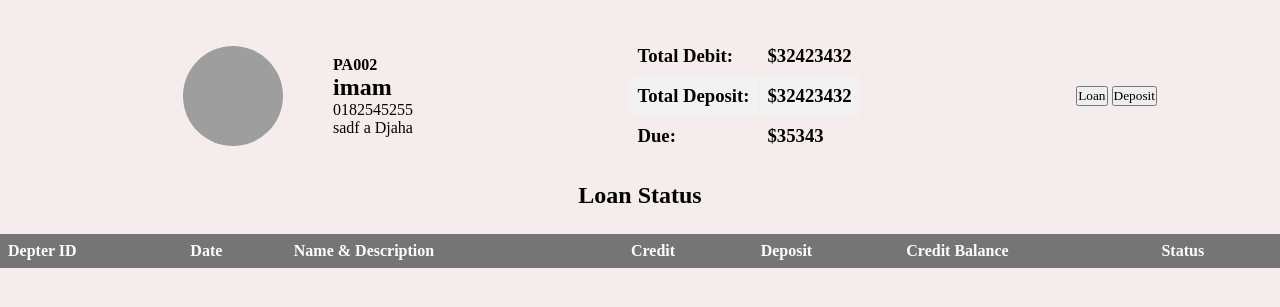
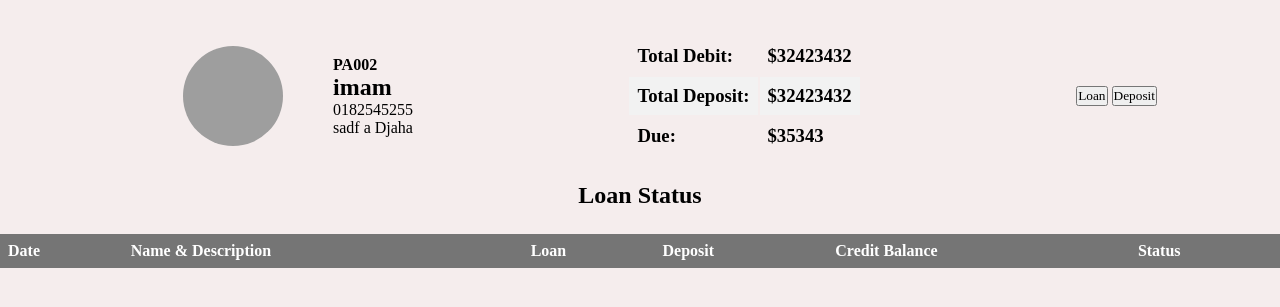
Before and after one commit to Abdunnoor11/pokectaccount, a Django app: page /debtorprofile/2 in a window 1280 px wide. Shown: the part 47-354 px from the top of the page. Run offline with Django 3.2, Linux system fonts and the light colour scheme; data comes from the database, SQL or seed files in the repository; lists and menus that the app fills with data are empty; some web fonts are replaced; grey boxes are pictures that could not be loaded.

Commit message:
add accounts view

```diff
--- a/app/admin.py
+++ b/app/admin.py
@@ -3,5 +3,4 @@ from .models import *
 
 # Register your models here.
 admin.site.register(Debtor)
-admin.site.register(Credit)
-admin.site.register(Deposit)
+admin.site.register(Account)
--- a/app/models.py
+++ b/app/models.py
@@ -9,17 +9,15 @@ class Debtor(models.Model):
     address = models.TextField(blank=True, null= True)
     img = models.ImageField(upload_to='pics', null=True, blank=True)
     lender = models.ForeignKey(User, on_delete=models.SET_NULL, blank=True, null=True)
-
+    totalbalance = models.IntegerField(default=0, null=True, blank=True)
     def __str__(self):
         return "PA00" +str(self.id)
 
-class Credit(models.Model):
+class Account(models.Model):
     debtor = models.ForeignKey(Debtor, on_delete=models.SET_NULL, blank=True, null=True)
-    credit = models.IntegerField(default=0, null=True, blank=True)
+    description = models.TextField(blank=True, null= True)
+    loan = models.IntegerField(default=0, null=True, blank=True)
+    deposit = models.IntegerField(default=0, null=True, blank=True)
+    balance = models.IntegerField(default=0, null=True, blank=True)
     date = models.DateTimeField(auto_now_add=True)
     status = models.BooleanField(default=False, null=True, blank=False)
-
-class Deposit(models.Model):
-    deposit = models.IntegerField(default=0, null=True, blank=True)
-    date = models.DateTimeField(auto_now_add=True)
-    credit = models.ForeignKey(Credit, on_delete=models.SET_NULL, blank=True, null=True)
--- a/app/templates/app/debtorprofile.html
+++ b/app/templates/app/debtorprofile.html
@@ -136,15 +136,28 @@ Profile
 
         <table>
             <tr>
-                <th>Depter ID</th>
                 <th>Date</th>
                 <th>Name & Description</th>
-                <th>Credit</th>
+                <th>Loan</th>
                 <th>Deposit</th>
                 <th>Credit Balance</th>
                 <th>Status</th>
             </tr>
+            {% for account in accounts %}
+              <tr>
+                <td>{{ account.date }}</td>
+                <td>{{ account.description }}</td>
+                <td>{{ account.loan }}</td>
+                <td>{{ account.deposit }}</td>
+                <td>{{ account.balance }}</td>
+                {% if account.status %}
+                  <td>Paid</td>
+                {% else %}
+                <td>Due</td>
+                {% endif %}
 
+              </tr>
+            {% endfor %}
         </table>
     </div>
 
@@ -152,7 +165,7 @@ Profile
         <div class="tblrow">
             R0001 | Raju | Paid <br />
             Total Balance: 5000000 <br />
-            Credit: 0, Deposit: 100000
+            Loan: 0, Deposit: 100000
         </div>
 
     </div>
@@ -163,11 +176,14 @@ Profile
       <div class="modal-body">
         <span class="close">&times;</span>
         <h3>Loan</h3>
-        <form action="">
+        <form action="{% url 'accounts' profile.id 'loan' %}" method="post">
+          {% csrf_token %}
             <label for="description">Description</label>
-            <input type="text"><br>
+            <input type="text" name="description"><br>
             <label for="amount">Amount</label>
-            <input type="number"><br>
+            <input type="number" name="loan"><br>
+            <label for="date">Date</label>
+            <input type="date" name="date" ><br>
             <input type="submit" value="submit">
         </form>
       </div>
@@ -179,11 +195,14 @@ Profile
       <div class="modal-body">
         <span class="close">&times;</span>
         <h3>Deposit</h3>
-        <form action="">
+        <form action="{% url 'accounts' profile.id 'deposit' %}" method="post">
+          {% csrf_token %}
             <label for="description">Description</label>
-            <input type="text"><br>
+            <input type="text" name="description"><br>
             <label for="amount">Amount</label>
-            <input type="number"><br>
+            <input type="number" name="deposit"><br>
+            <label for="date">Date</label>
+            <input type="date" name="date" ><br>
             <input type="submit" value="submit">
         </form>
       </div>
--- a/app/templates/app/layout.html
+++ b/app/templates/app/layout.html
@@ -20,7 +20,7 @@
         </nav>
         <div class="menu" id="mySidenav">
             <a href="javascript:void(0)" class="closebtn" onclick="closeNav()">&times;</a>
-                <a href="">Dashboard</a>
+                <a href="{% url 'index' %}">Dashboard</a>
                 <a href="">Land</a>
                          <a class="sub" href="">Land Payment</a>
                          <a class="sub" href="">Land Details</a>
--- a/app/urls.py
+++ b/app/urls.py
@@ -13,6 +13,5 @@ urlpatterns = [
     path('debtor/', views.debtor, name='debtor'),
     path('debtorprofile/<int:id>', views.debtorprofile, name='debtorprofile'),
 
-    path('credit/', views.credit, name='credit'),
-    path('deposit/', views.deposit, name='deposit'),
+    path('accounts/<int:id>/<str:string>', views.accounts, name='accounts'),
 ]
--- a/app/views.py
+++ b/app/views.py
@@ -39,35 +39,38 @@ def newdebtor(request):
 # @login_required(login_url='login')
 def debtorprofile(request, id):
     profile = Debtor.objects.get(id=id)
-
+    account = Account.objects.filter(debtor=profile)
+    # print(account[0].balance)
     return render(request, "app/debtorprofile.html",{
-        "profile":profile,
+        "profile": profile,
+        "accounts": account,
     })
 
-def credit(request):
+def accounts(request, id, string):
+    profile = Debtor.objects.get(id=id)
+    account = Account.objects.filter(debtor=profile).last()
+    print(account.balance)
+
     if request.method == 'POST':
-        name = request.POST['name']
-        credit = request.POST['credit']
+        if string == 'loan':
+            loan = request.POST['loan']
+            balance = int(loan) + account.balance
+            deposit = 0
+        else:
+            loan = 0
+            deposit = request.POST['deposit']
+            balance = account.balance - int(deposit)
 
-        new_credit = Credit.objects.create(nameDescription = name, credit = credit)
-        new_credit.save()
-        return redirect("loan")
+        description = request.POST['description']
+        date = request.POST['date']
+
+        ac = Account.objects.create(debtor=profile, description=description, loan=loan, deposit=deposit, balance = balance, date=date)
+        ac.save()
+
+        return redirect("debtorprofile", id)
     else:
         return render(request, "app/loanform.html")
 
-def deposit(request):
-    if request.method == 'POST':
-        creditid = request.POST['creditid']
-        deposit = request.POST['deposit']
-        print(creditid, deposit)
-        # new_deposit = deposit.objects.create(nameDescription = creditid, credit = credit)
-        # new_credit.save()
-        return redirect("deposit")
-    else:
-        allcredit = Credit.objects.all()
-        return render(request, "app/depositform.html",{
-            "allcredit": allcredit,
-        })
 
 def login(request):
     if request.method == 'POST':
```
Also changed, not shown: app/migrations/0003_auto_20211012_0450.py (added), app/migrations/0004_account_description.py (added), app/migrations/0005_rename_credit_account_loan.py (added), db.sqlite3.
